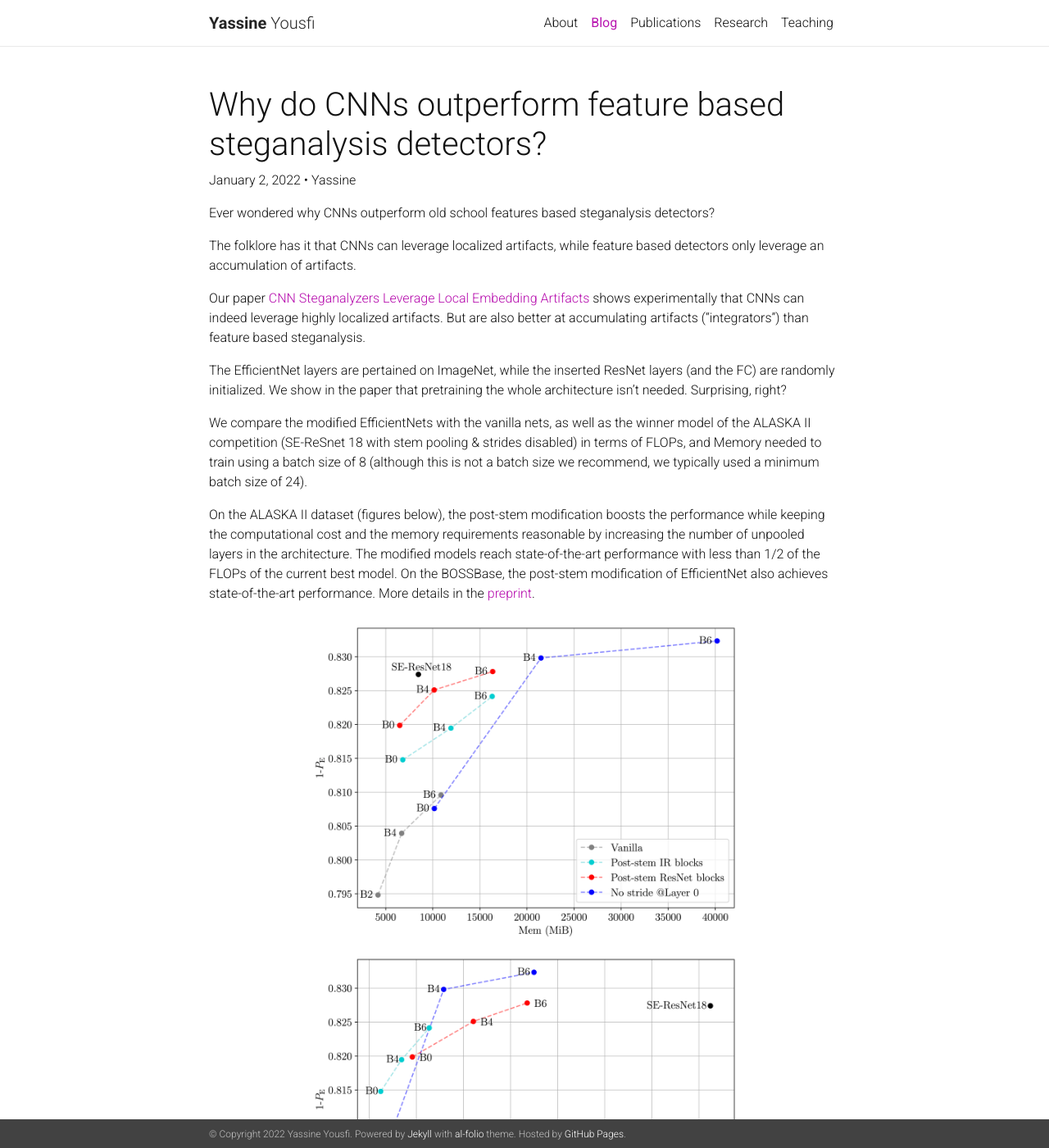
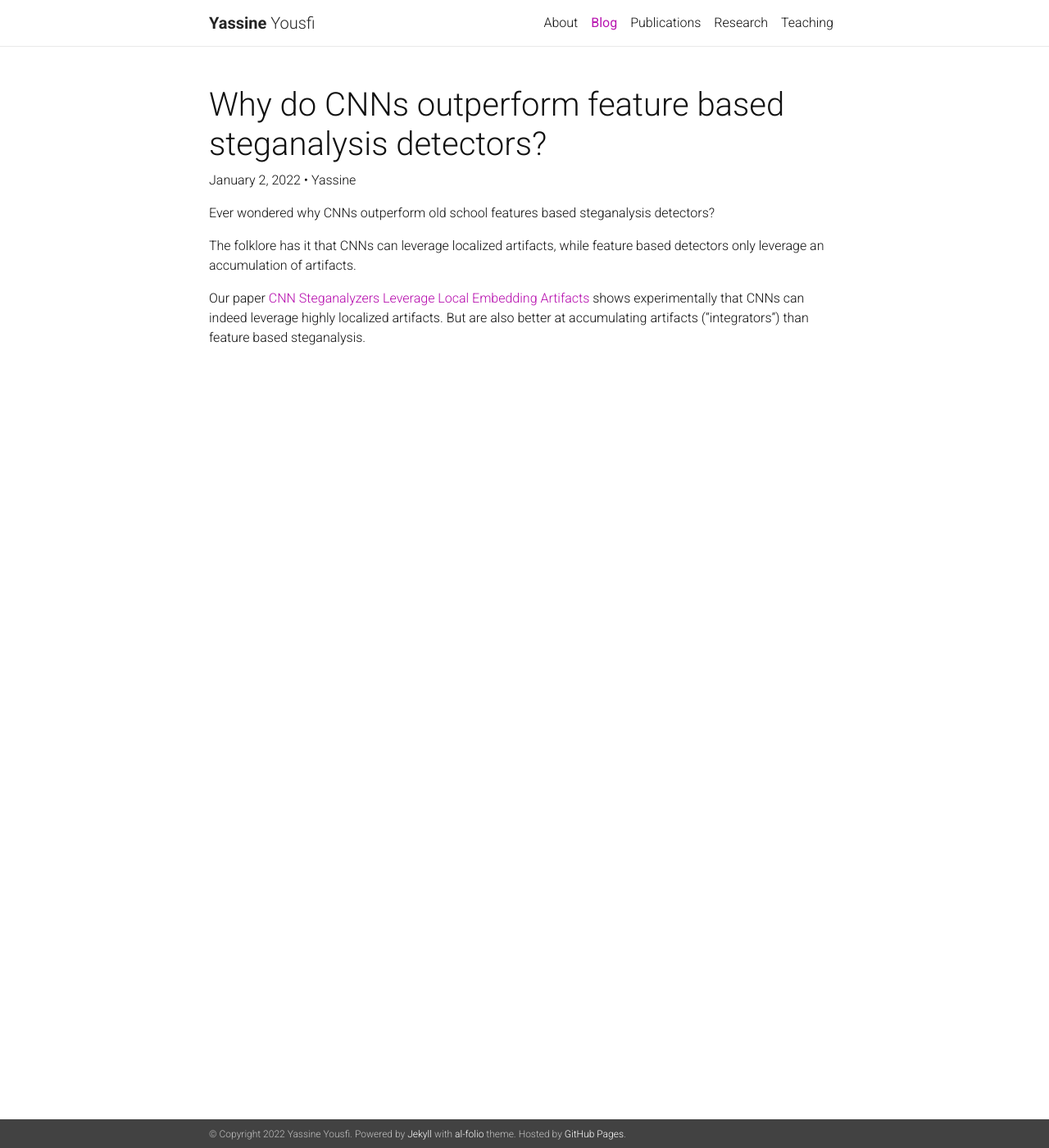
Before and after one commit to YassineYousfi/yassineyousfi.github.io, a Jekyll site: the page built from _posts/2022-01-01-ldeas.md, in a window 1280 px wide and 1400 px high. Shown: the whole window at 82% size. Built offline with Jekyll 4.4.1, drawn with Linux system fonts in a browser that asks for light colours; nearby versions of some CDN libraries; comment, search, counter and statistics services are not loaded; a style sheet for code colours, icons or effects is not loaded; some of the changed text lies outside the part shown.

Commit message:
“update”

```diff
--- a/_posts/2022-01-01-ldeas.md
+++ b/_posts/2022-01-01-ldeas.md
@@ -13,23 +13,3 @@ Ever wondered why CNNs outperform old school features based steganalysis detecto
 The folklore has it that CNNs can leverage localized artifacts, while feature based detectors only leverage an accumulation of artifacts.
 
 Our paper [CNN Steganalyzers Leverage Local Embedding Artifacts](http://www.ws.binghamton.edu/fridrich/Research/lDEAs_v7.pdf){:target="_blank"} shows experimentally that CNNs can indeed leverage highly localized artifacts. But are also better at accumulating artifacts ("integrators") than feature based steganalysis.
-
-
-
-
-{% highlight python %}
-
-{% endhighlight %}
-
-
-The EfficientNet layers are pertained on ImageNet, while the inserted ResNet layers (and the FC) are randomly initialized. We show in the paper that pretraining the whole architecture isn't needed. Surprising, right?
-
-We compare the modified EfficientNets with the vanilla nets, as well as the winner model of the ALASKA II competition (SE-ReSnet 18 with stem pooling & strides disabled) in terms of FLOPs, and Memory needed to train using a batch size of 8 (although this is not a batch size we recommend, we typically used a minimum batch size of 24).
-
-On the ALASKA II dataset (figures below), the post-stem modification boosts the performance while keeping the computational cost and the memory requirements reasonable by increasing the number of unpooled layers in the architecture. The modified models reach state-of-the-art performance with less than 1/2 of the FLOPs of the current best model. On the BOSSBase, the post-stem modification of EfficientNet also achieves state-of-the-art performance. More details in the [preprint](http://www.ws.binghamton.edu/fridrich/Research/11_SURGERIES_v8_preprint.pdf){:target="_blank"}.
-
-<div style="text-align: center"><img src="/assets/img/surgeries_pe_vs_mem.png" width="70%"/><img src="/assets/img/surgeries_pe_vs_flops.png" width="70%"/></div>
-
-PS1. Patching objects like in the code above is not best practice, but subclassing introduced a lot of boilerplate code... I would love to hear if you have a better solution for this.
-
-PS2. We originally used Luke's [EfficientNet-PyTorch](https://github.com/lukemelas/EfficientNet-PyTorch){:target="_blank"} models for the paper, then switched to timm which included ready to use code for different conv blocks.
```
Also changed, not shown: _news/comma_job.md (added, +7 -0 lines), _news/ih2022bpa.md (added, +7 -0 lines), _pages/about.md (+7 -1 lines), _pages/research.md (+10 -2 lines), _news/ih2022.md (line endings or trailing spaces).
